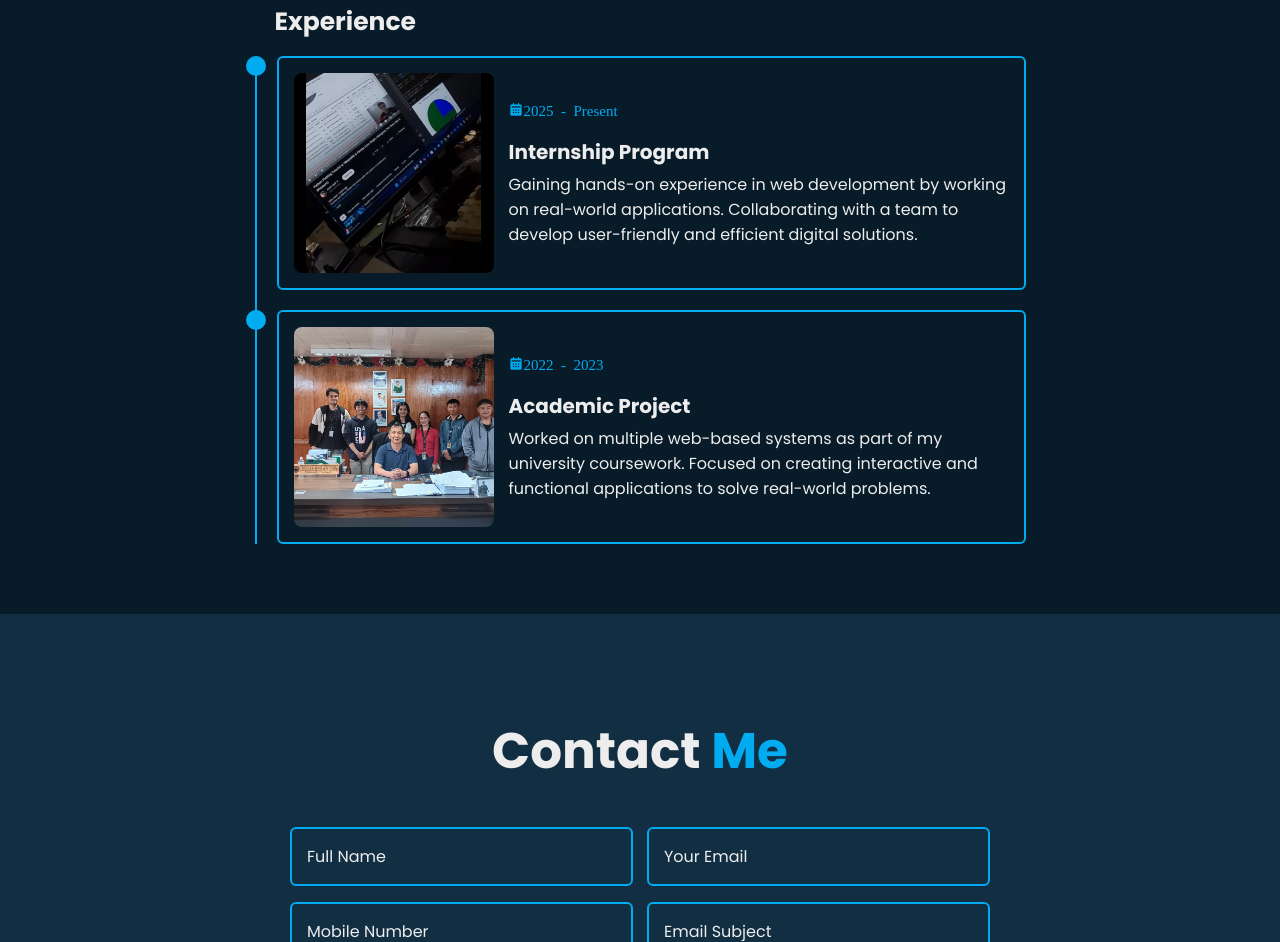
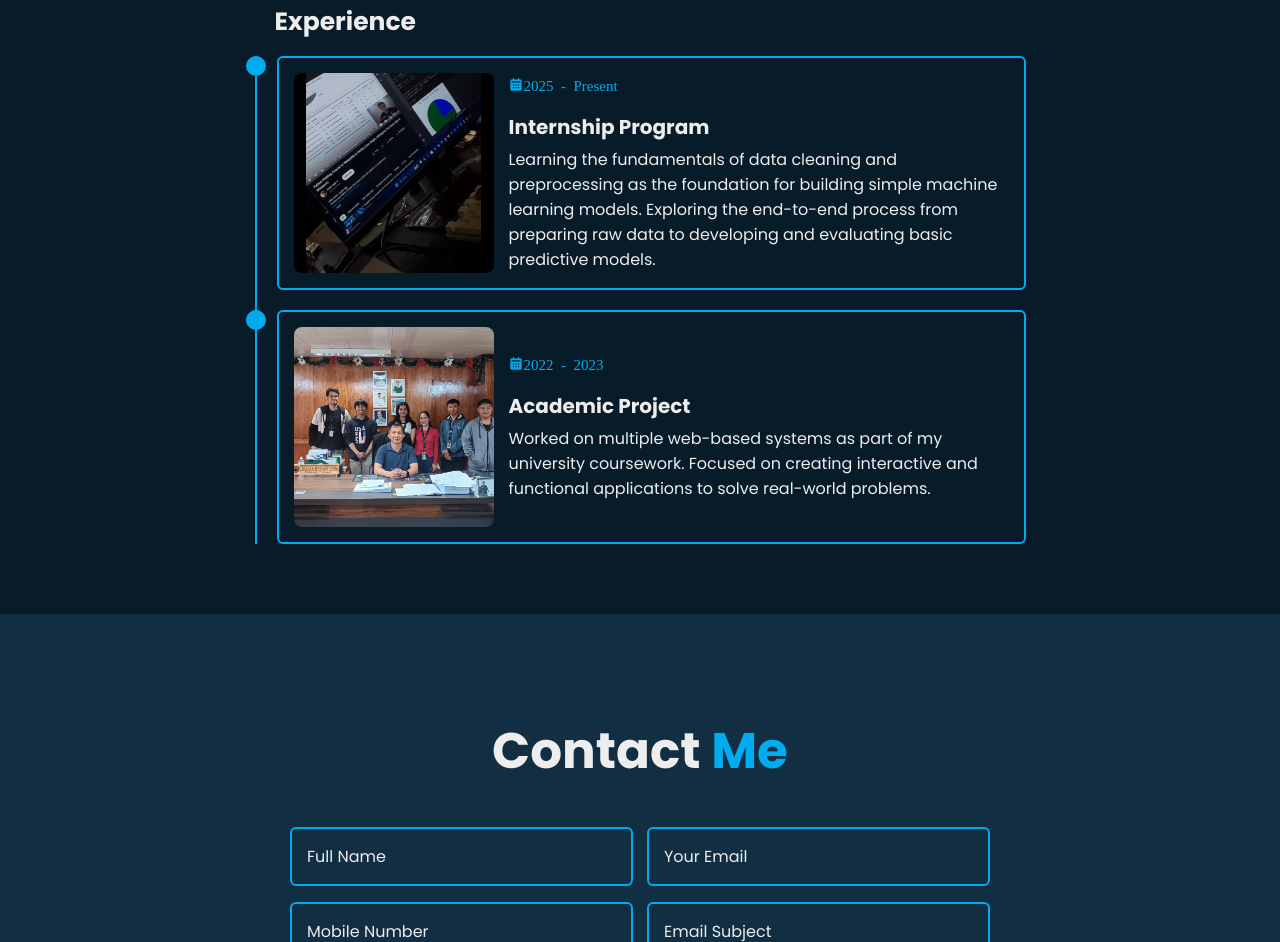
Before and after one commit to ArthurPal2/Finally-Portfolio, a plain HTML site: page index.html in a window 1280 px wide. Shown: the part 4125-5067 px from the top of the page. Drawn offline with nearby package versions, Linux system fonts and the light colour scheme.

Commit message:
Update index.html

```diff
--- a/index.html
+++ b/index.html
@@ -273,8 +273,8 @@
                             <div class="experience-text">
                                 <div class="experience-year"><i class='bx bxs-calendar'>2025 - Present</i></div>
                                 <h3>Internship Program</h3>
-                                <p>Gaining hands-on experience in web development by working on real-world applications.
-                                    Collaborating with a team to develop user-friendly and efficient digital solutions.
+                                <p>Learning the fundamentals of data cleaning and preprocessing as the foundation for building simple machine learning models.
+                                   Exploring the end-to-end process from preparing raw data to developing and evaluating basic predictive models.
                                 </p>
                             </div>
                         </div>
```
